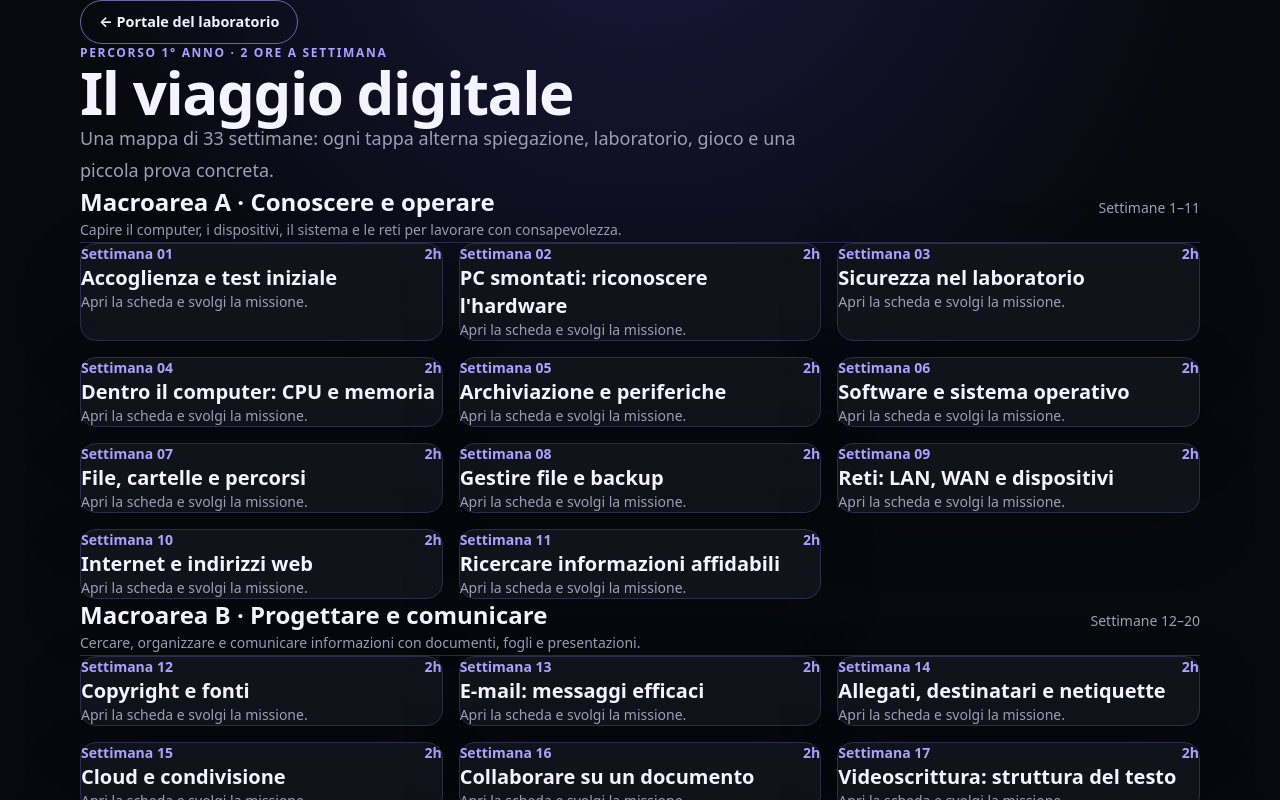
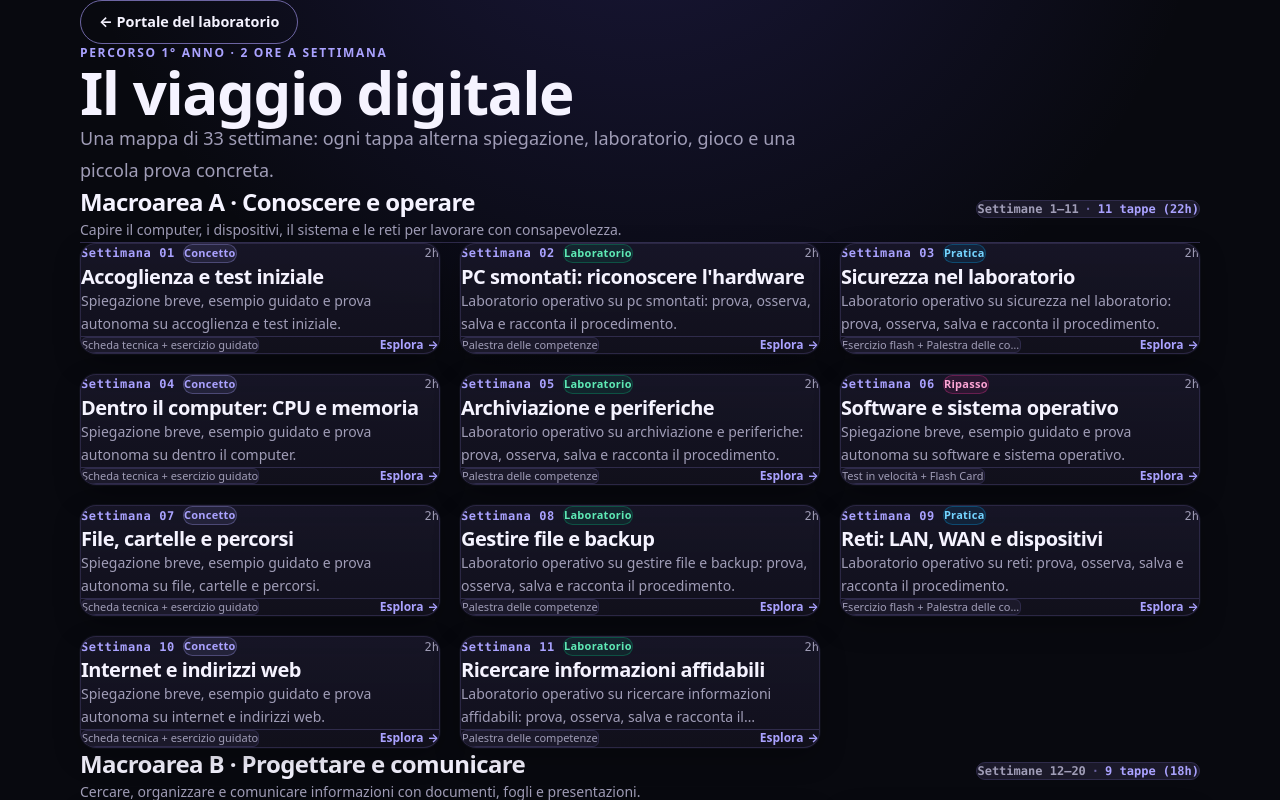
Before and after one commit to psikolele/wt-biennio, a Next.js app: page /anno/1 in a window 1280 px wide. Built offline with nearby package versions, Linux system fonts and the light colour scheme.

Commit message:
feat(ui): redesign card layouts with UX/UI pro best practices, dark mode elevation and semantic badges

```diff
--- a/app/anno/[year]/page.tsx
+++ b/app/anno/[year]/page.tsx
@@ -36,6 +36,22 @@ export default async function YearPage({ params }: { params: Promise<{ year: str
     { title: "Capstone Project & Preparazione Esame di Stato", description: "Sviluppo progetto interdisciplinare d'esame (dati, reti, AI e conformità normativa) e simulazione colloquio orale.", range: [29, 33] }
   ];
 
+  const kindLabels: Record<string, string> = {
+    laboratory: "Laboratorio",
+    practice: "Pratica",
+    project: "Progetto",
+    review: "Ripasso",
+    concept: "Concetto"
+  };
+
+  const kindStyles: Record<string, string> = {
+    laboratory: "border-emerald-500/30 bg-emerald-500/10 text-emerald-300",
+    practice: "border-sky-500/30 bg-sky-500/10 text-sky-300",
+    project: "border-amber-500/30 bg-amber-500/10 text-amber-300",
+    review: "border-pink-500/30 bg-pink-500/10 text-pink-300",
+    concept: "border-[#aaa2ff]/30 bg-[#aaa2ff]/10 text-[#aaa2ff]"
+  };
+
   return (
     <main className="portal-shell">
       <div className="portal-container py-8">
@@ -45,8 +61,87 @@ export default async function YearPage({ params }: { params: Promise<{ year: str
           <h1 className="mt-4 text-4xl font-black tracking-tight sm:text-6xl">Il viaggio digitale</h1>
           <p className="portal-muted mt-5 text-lg leading-8">Una mappa di 33 settimane: ogni tappa alterna spiegazione, laboratorio, gioco e una piccola prova concreta.</p>
         </header>
-        <section className="mt-12 space-y-12" aria-label={`Settimane del ${year}° anno`}>
-          {modules.map((module) => <div key={module.title}><div className="mb-5 border-b border-[var(--line)] pb-4"><div className="flex items-end justify-between gap-4"><h2 className="text-2xl font-black">{module.title}</h2><span className="portal-muted text-sm">Settimane {module.range[0]}–{module.range[1]}</span></div><p className="portal-muted mt-2 max-w-2xl text-sm leading-6">{module.description}</p></div><div className="grid gap-4 sm:grid-cols-2 lg:grid-cols-3">{weeks.filter((week) => week.number >= module.range[0] && week.number <= module.range[1]).map((week) => <Link key={week.number} href={`/anno/${year}/settimana/${week.number}`} className="portal-card group p-5 transition hover:-translate-y-1 focus:outline-none focus:ring-2 focus:ring-[var(--blue)]"><div className="flex items-center justify-between text-sm font-bold text-[var(--blue)]"><span>Settimana {String(week.number).padStart(2, "0")}</span><span>2h</span></div><h3 className="mt-8 text-xl font-bold group-hover:text-[var(--blue)]">{week.theme}</h3><p className="portal-muted mt-3 text-sm">Apri la scheda e svolgi la missione.</p></Link>)}</div></div>)}
+        <section className="mt-12 space-y-14" aria-label={`Settimane del ${year}° anno`}>
+          {modules.map((module) => {
+            const moduleWeeks = weeks.filter((week) => week.number >= module.range[0] && week.number <= module.range[1]);
+            const totalHours = moduleWeeks.length * 2;
+            return (
+              <div key={module.title}>
+                <div className="mb-6 border-b border-[var(--line)] pb-4">
+                  <div className="flex flex-wrap items-end justify-between gap-3">
+                    <h2 className="text-2xl font-black tracking-tight">{module.title}</h2>
+                    <span className="inline-flex items-center gap-1.5 rounded-full border border-[var(--line)] bg-[var(--surface-soft)] px-3 py-1 font-mono text-xs font-semibold text-[var(--muted)]">
+                      <span>Settimane {module.range[0]}–{module.range[1]}</span>
+                      <span className="text-[var(--line-strong)]">·</span>
+                      <span className="text-[var(--blue)]">{moduleWeeks.length} tappe ({totalHours}h)</span>
+                    </span>
+                  </div>
+                  <p className="portal-muted mt-2 max-w-3xl text-sm leading-6">{module.description}</p>
+                </div>
+                <div className="grid gap-5 sm:grid-cols-2 lg:grid-cols-3">
+                  {moduleWeeks.map((week) => {
+                    const lesson = week.lessons[0];
+                    const kind = lesson?.kind ?? "concept";
+                    return (
+                      <Link
+                        key={week.number}
+                        href={`/anno/${year}/settimana/${week.number}`}
+                        className="portal-card group relative flex flex-col justify-between overflow-hidden p-5 sm:p-6 transition-all duration-200 hover:-translate-y-1 focus:outline-none focus-visible:ring-2 focus-visible:ring-[var(--blue)]"
+                      >
+                        <div>
+                          {/* Card Top Metadata: Settimana + Kind Tag + Ore */}
+                          <div className="flex items-center justify-between gap-2">
+                            <div className="flex items-center gap-2">
+                              <span className="font-mono text-xs font-bold tracking-wider text-[var(--blue)]">
+                                Settimana {String(week.number).padStart(2, "0")}
+                              </span>
+                              <span className={`inline-flex items-center rounded-full border px-2 py-0.5 text-[11px] font-semibold tracking-wide ${kindStyles[kind] || kindStyles.concept}`}>
+                                {kindLabels[kind] || "Lezione"}
+                              </span>
+                            </div>
+                            <span className="font-mono text-xs font-medium text-[var(--muted)]">
+                              {lesson?.hours ?? 2}h
+                            </span>
+                          </div>
+
+                          {/* Main Title */}
+                          <h3 className="mt-4 text-lg font-bold leading-snug tracking-tight text-[var(--ink)] transition-colors duration-150 group-hover:text-[var(--blue)] sm:text-xl line-clamp-2">
+                            {week.theme}
+                          </h3>
+
+                          {/* Dynamic Lesson Description / Real Activity */}
+                          <p className="mt-2.5 text-sm leading-relaxed text-[var(--muted)] line-clamp-2">
+                            {lesson?.activity || "Apri la scheda e svolgi la missione laboratoriale."}
+                          </p>
+                        </div>
+
+                        {/* Card Footer: Platform / Book Activity Tag & Action Affordance */}
+                        <div className="mt-5 flex items-center justify-between border-t border-[var(--line)] pt-3.5 text-xs">
+                          <div className="flex flex-wrap items-center gap-1.5 overflow-hidden">
+                            {lesson?.bookActivity ? (
+                              <span className="truncate rounded-md border border-[var(--line)] bg-[var(--surface-soft)] px-2 py-0.5 text-[11px] font-medium text-[var(--muted)] max-w-[180px]" title={lesson.bookActivity}>
+                                {lesson.bookActivity}
+                              </span>
+                            ) : lesson?.platforms?.[0] ? (
+                              <span className="truncate rounded-md border border-[var(--line)] bg-[var(--surface-soft)] px-2 py-0.5 text-[11px] font-medium text-[var(--muted)] max-w-[180px]">
+                                {lesson.platforms[0]}
+                              </span>
+                            ) : (
+                              <span className="text-[11px] text-[var(--muted)]">Guida 120 min</span>
+                            )}
+                          </div>
+                          <span className="inline-flex items-center gap-1 font-bold text-[var(--blue)] transition-transform duration-200 group-hover:translate-x-1">
+                            <span>Esplora</span>
+                            <span aria-hidden="true">→</span>
+                          </span>
+                        </div>
+                      </Link>
+                    );
+                  })}
+                </div>
+              </div>
+            );
+          })}
         </section>
       </div>
     </main>
--- a/app/globals.css
+++ b/app/globals.css
@@ -36,11 +36,27 @@ button, a { cursor: pointer; }
 .portal-muted { color: var(--muted); }
 .portal-input { border: 1px solid var(--line-strong); background: #0c0d14; color: var(--ink); }
 .portal-input:focus { border-color: var(--blue); box-shadow: 0 0 0 3px rgba(170, 162, 255, .16); }
-.teacher-note { border: 1px solid rgba(243, 183, 110, .52); border-radius: 12px; background: var(--warning-bg); color: #f5d09b; }
-.portal-card { border: 1px solid var(--line); background: rgba(19, 19, 28, .92); border-radius: 16px; box-shadow: 0 20px 60px rgba(0,0,0,.22); }
+.portal-card {
+  border: 1px solid rgba(47, 43, 75, 0.85);
+  background: linear-gradient(180deg, rgba(25, 23, 42, 0.85) 0%, rgba(18, 17, 29, 0.95) 100%);
+  border-radius: 16px;
+  box-shadow: 0 10px 30px -5px rgba(0,0,0,.35), 0 0 0 1px rgba(109, 101, 163, 0.08);
+  transition: transform .2s cubic-bezier(0.16, 1, 0.3, 1), border-color .2s ease, box-shadow .2s ease;
+}
+.portal-card:hover {
+  border-color: var(--line-strong);
+  box-shadow: 0 20px 40px -10px rgba(0,0,0,.45), 0 0 0 1px rgba(170, 162, 255, 0.22);
+}
 .week-header { margin-top: 48px; max-width: 760px; }
 .week-header h1, .lesson-header h2, .lesson-objectives h3, .support-title, .mission-panel h3 { text-wrap: balance; }
-.lesson-card { margin-top: 36px; border: 1px solid var(--line); border-radius: 16px; background: var(--surface); box-shadow: 0 6px 8px rgba(23,32,51,.07); overflow: hidden; }
+.lesson-card {
+  margin-top: 36px;
+  border: 1px solid rgba(47, 43, 75, 0.85);
+  border-radius: 16px;
+  background: linear-gradient(180deg, rgba(25, 23, 42, 0.95) 0%, rgba(18, 17, 29, 0.98) 100%);
+  box-shadow: 0 20px 50px -10px rgba(0, 0, 0, 0.4), 0 0 0 1px rgba(109, 101, 163, 0.08);
+  overflow: hidden;
+}
 .lesson-content { min-width: 0; }
 .readability-toolbar { display: flex; flex-wrap: wrap; align-items: center; justify-content: space-between; gap: 12px 24px; padding: 16px 24px; border-bottom: 1px solid var(--line); background: rgba(27, 25, 42, .72); }
 .readability-label { color: var(--muted); font-size: .875rem; font-weight: 700; }
@@ -109,18 +125,36 @@ button, a { cursor: pointer; }
 .landing-roadmap { border-top: 1px solid var(--line); padding: 28px 0 84px; }
 .landing-section-heading { display: flex; align-items: end; justify-content: space-between; gap: 20px; }
 .landing-count { color: var(--muted); font-size: .78rem; font-weight: 800; letter-spacing: .12em; }
-.class-roadmap { display: grid; gap: 12px; margin-top: 28px; }
-.class-card { position: relative; min-height: 190px; border: 1px solid var(--line); border-radius: 16px; padding: 22px; text-decoration: none; transition: transform .2s ease, border-color .2s ease, background .2s ease; }
-.class-card--active { background: var(--surface); }
-.class-card--active:hover { transform: translateY(-3px); border-color: var(--blue); background: #191827; }
+.class-card {
+  position: relative;
+  min-height: 200px;
+  display: flex;
+  flex-direction: column;
+  justify-content: space-between;
+  border: 1px solid rgba(47, 43, 75, 0.85);
+  border-radius: 16px;
+  padding: 22px;
+  text-decoration: none;
+  background: linear-gradient(180deg, rgba(25, 23, 42, 0.85) 0%, rgba(18, 17, 29, 0.95) 100%);
+  box-shadow: 0 10px 30px -5px rgba(0,0,0,.35), 0 0 0 1px rgba(109, 101, 163, 0.08);
+  transition: transform .2s cubic-bezier(0.16, 1, 0.3, 1), border-color .2s ease, box-shadow .2s ease, background .2s ease;
+}
+.class-card--active { background: linear-gradient(180deg, rgba(25, 23, 42, 0.85) 0%, rgba(18, 17, 29, 0.95) 100%); }
+.class-card--active:hover {
+  transform: translateY(-3px);
+  border-color: var(--blue);
+  box-shadow: 0 20px 40px -10px rgba(0,0,0,.45), 0 0 0 1px rgba(170, 162, 255, 0.25);
+  background: linear-gradient(180deg, rgba(32, 29, 54, 0.95) 0%, rgba(20, 19, 34, 0.98) 100%);
+}
 .class-card--planned { background: rgba(19,19,28,.48); opacity: .76; }
 .class-card-head { display: flex; align-items: center; justify-content: space-between; gap: 12px; }
 .class-number { color: var(--blue); font-size: .8rem; font-weight: 900; letter-spacing: .12em; }
 .class-status { color: var(--muted); font-size: .7rem; font-weight: 800; text-transform: uppercase; letter-spacing: .1em; }
 .class-status--live { color: var(--coral); }
-.class-card h3 { margin-top: 42px; color: var(--ink); font-size: 1.4rem; font-weight: 850; letter-spacing: -.04em; }
+.class-card h3 { margin-top: 24px; color: var(--ink); font-size: 1.35rem; font-weight: 850; letter-spacing: -.04em; }
 .class-card p { max-width: 29ch; margin-top: 8px; color: var(--muted); font-size: .88rem; line-height: 1.5; }
-.class-card-arrow { position: absolute; right: 22px; bottom: 20px; color: var(--blue); font-size: 1.2rem; }
+.class-card-arrow { position: absolute; right: 22px; bottom: 20px; color: var(--blue); font-size: 1.2rem; transition: transform .2s ease; }
+.class-card--active:hover .class-card-arrow { transform: translate(3px, -3px); }
 .landing-method { display: grid; gap: 22px; border-top: 1px solid var(--line); padding: 28px 0 60px; }
 .landing-method > p { max-width: 590px; color: var(--muted); font-size: .95rem; line-height: 1.65; }
 @media (min-width: 768px) { .landing-hero { grid-template-columns: minmax(0, 1.35fr) minmax(280px, .65fr); align-items: end; } .class-roadmap { grid-template-columns: repeat(5, minmax(0, 1fr)); } .landing-method { grid-template-columns: 1fr 1fr; align-items: start; } }
```
Also changed, not shown: app/page.tsx (+13 -6 lines), 3 other files (tests, documents, lock files or other folders).
